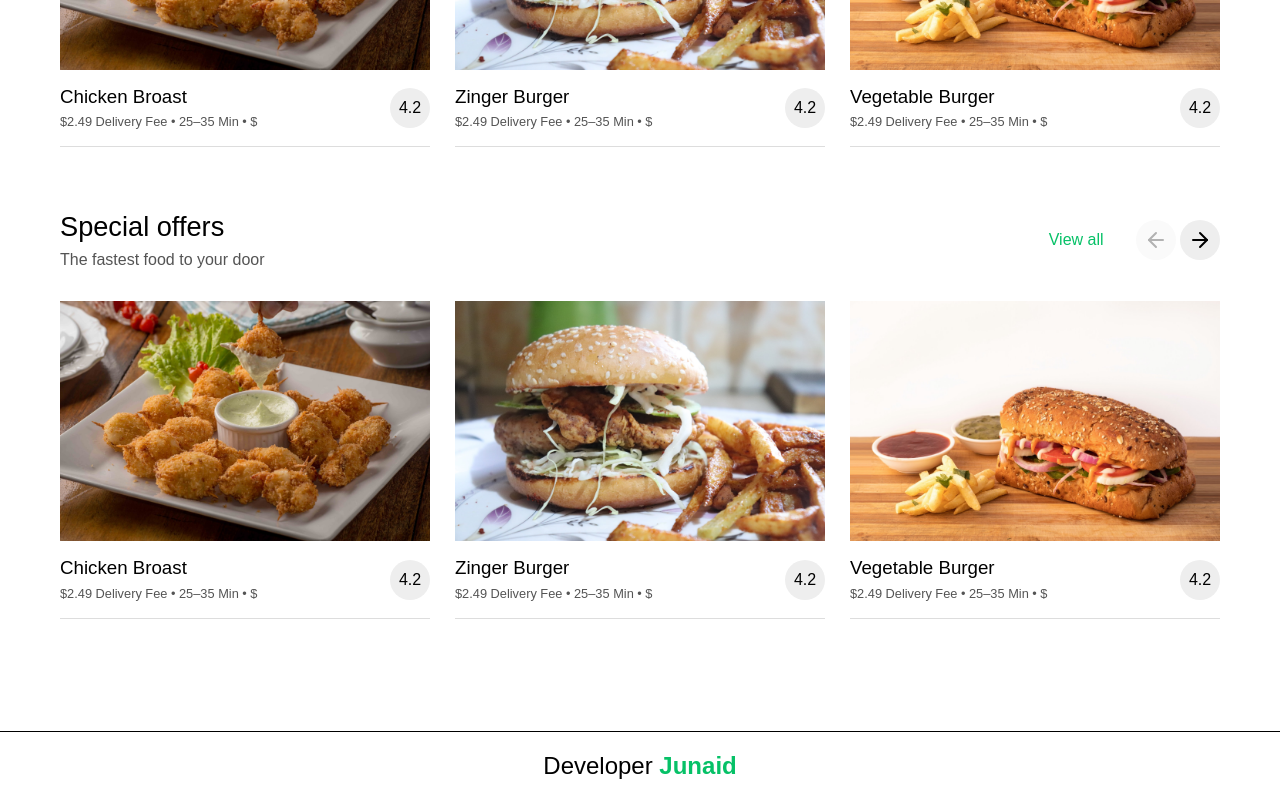
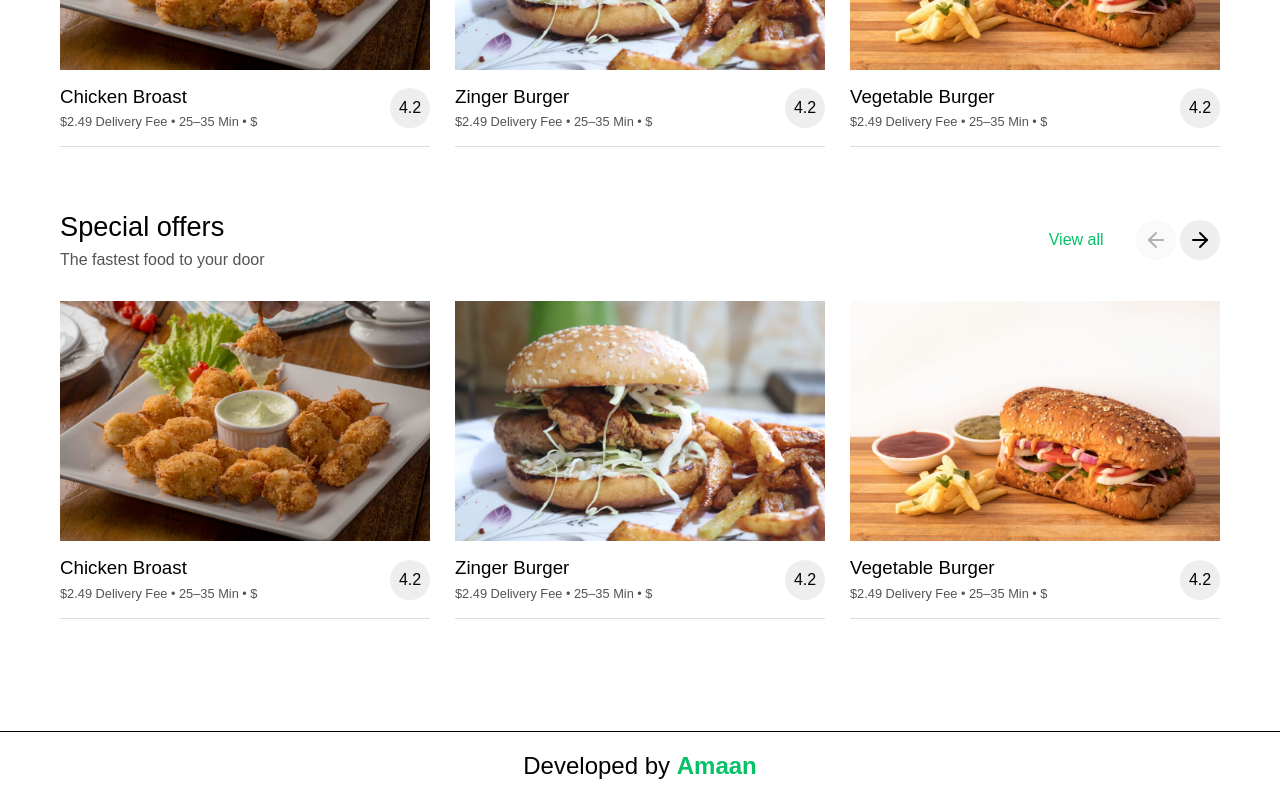
Before and after one commit to amaan-bhati/Uber-eats-clone, a plain HTML site: page index.html in a window 1280 px wide. Shown: the part 932-1732 px from the top of the page. Drawn offline with nearby package versions, Linux system fonts and the light colour scheme; a web font is replaced by a local one.

Commit message:
update scss

```diff
--- a/index.html
+++ b/index.html
@@ -441,7 +441,7 @@
     <footer>
       <div class="container">
         <div class="title">
-          <h2>Developer <span>Junaid</span></h2>
+          <h2>Developed by <span>Amaan</span></h2>
         </div>
       </div>
     </footer>
```
Also changed, not shown: projectImages/footer.png (deleted), 3 other files.
